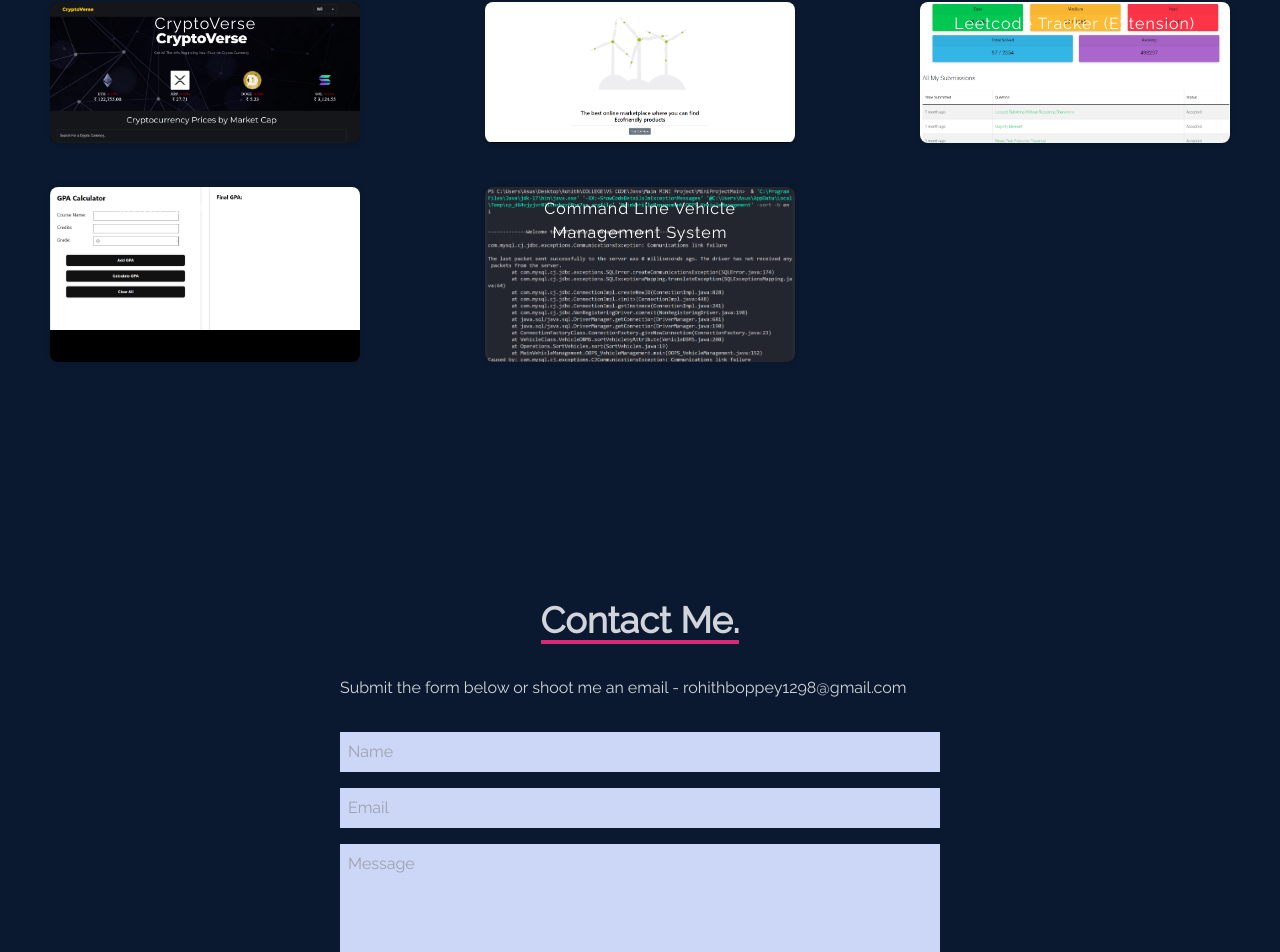
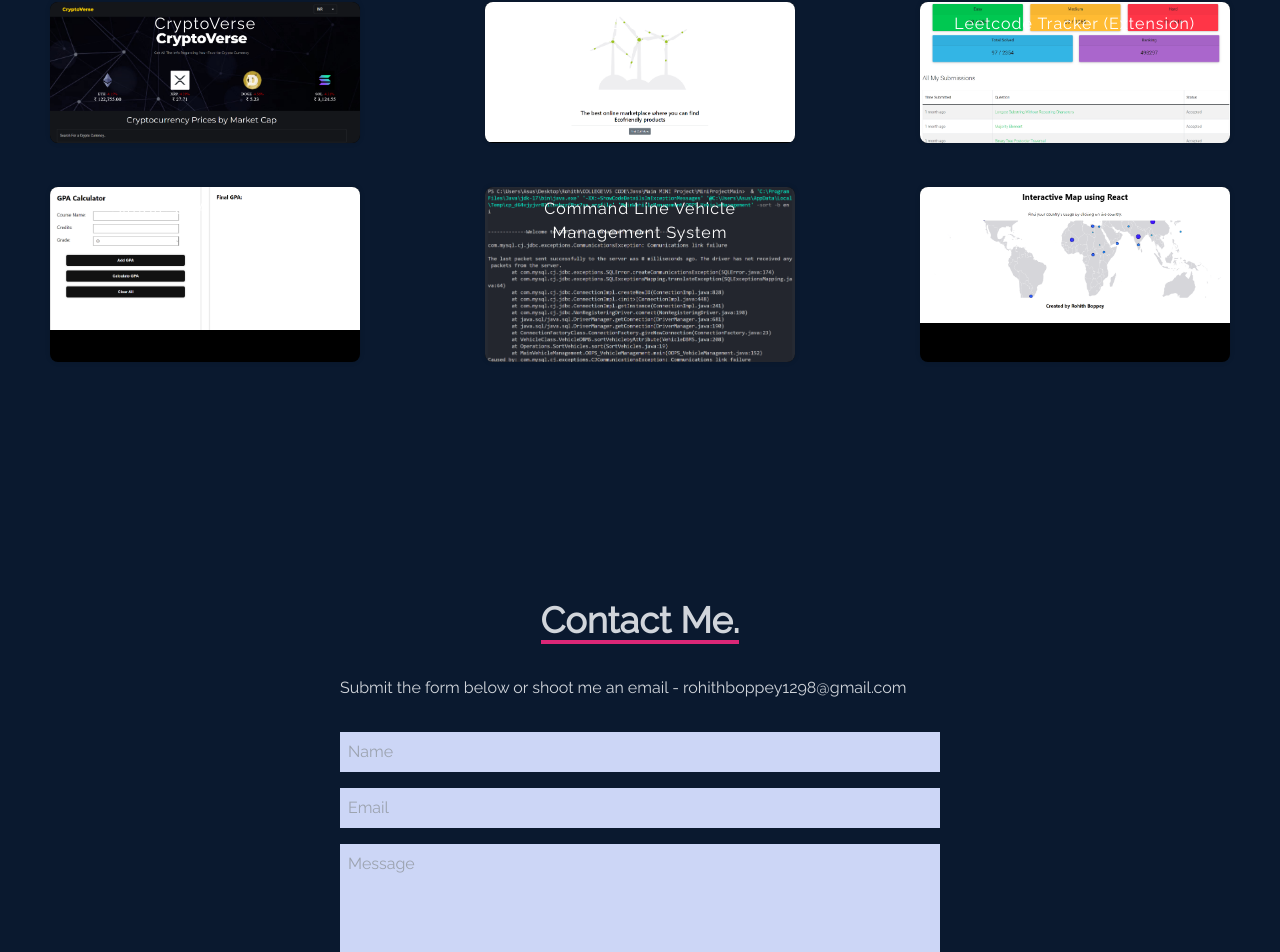
Before and after one commit to RohithBoppey/personal-portfolio, a React (Create React App) app: page / in a window 1280 px wide. Shown: the part 1900-2852 px from the top of the page. Built offline with nearby package versions, Linux system fonts and the light colour scheme.

Commit message:
Added simple maps project

```diff
--- a/src/components/Work.js
+++ b/src/components/Work.js
@@ -4,6 +4,7 @@
 import LeetcodeExample from "../assets/leetcode-tracker.png";
 import SimpleGPACalculator from "../assets/gpa-calculator.png";
 import VehicleManagementExample from '../assets/Vehicle Management Example.png';
+import MapsExample from '../assets/maps.png';
 
 import "./Work.css";
 
@@ -37,6 +38,12 @@
 		img_link: VehicleManagementExample,
 		git_link: "https://github.com/RohithBoppey/vehicle-management-oops-java",
 		display_link: "https://github.com/RohithBoppey/vehicle-management-oops-java",
+	},
+	{
+		name: "Simple ReactJS Map",
+		img_link: MapsExample,
+		git_link: "https://github.com/RohithBoppey/maps-demo",
+		display_link: "https://simple-react-maps-project.netlify.app",
 	}
 ];
 
```
Also changed, not shown: src/assets/maps.png (added).
